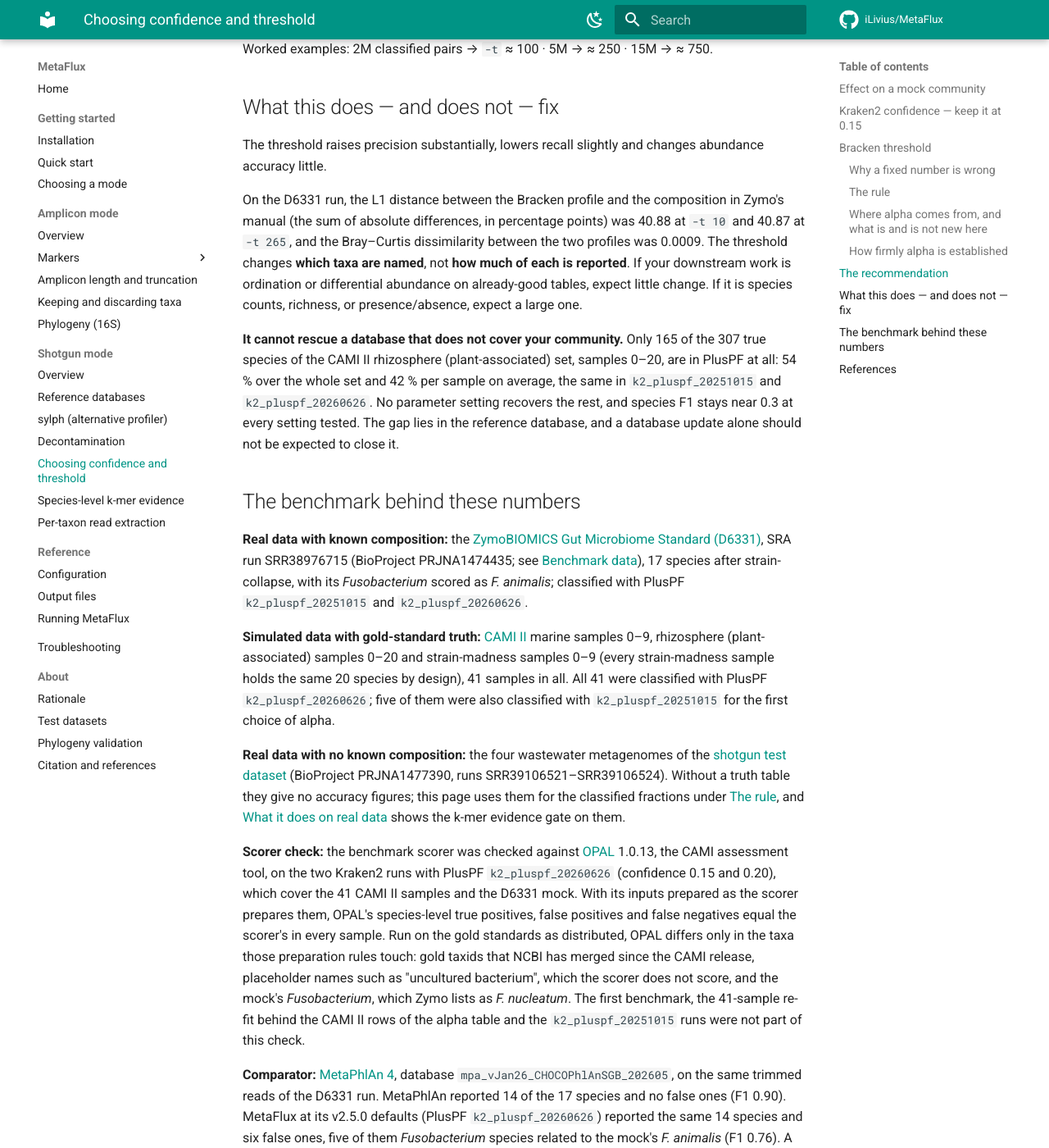
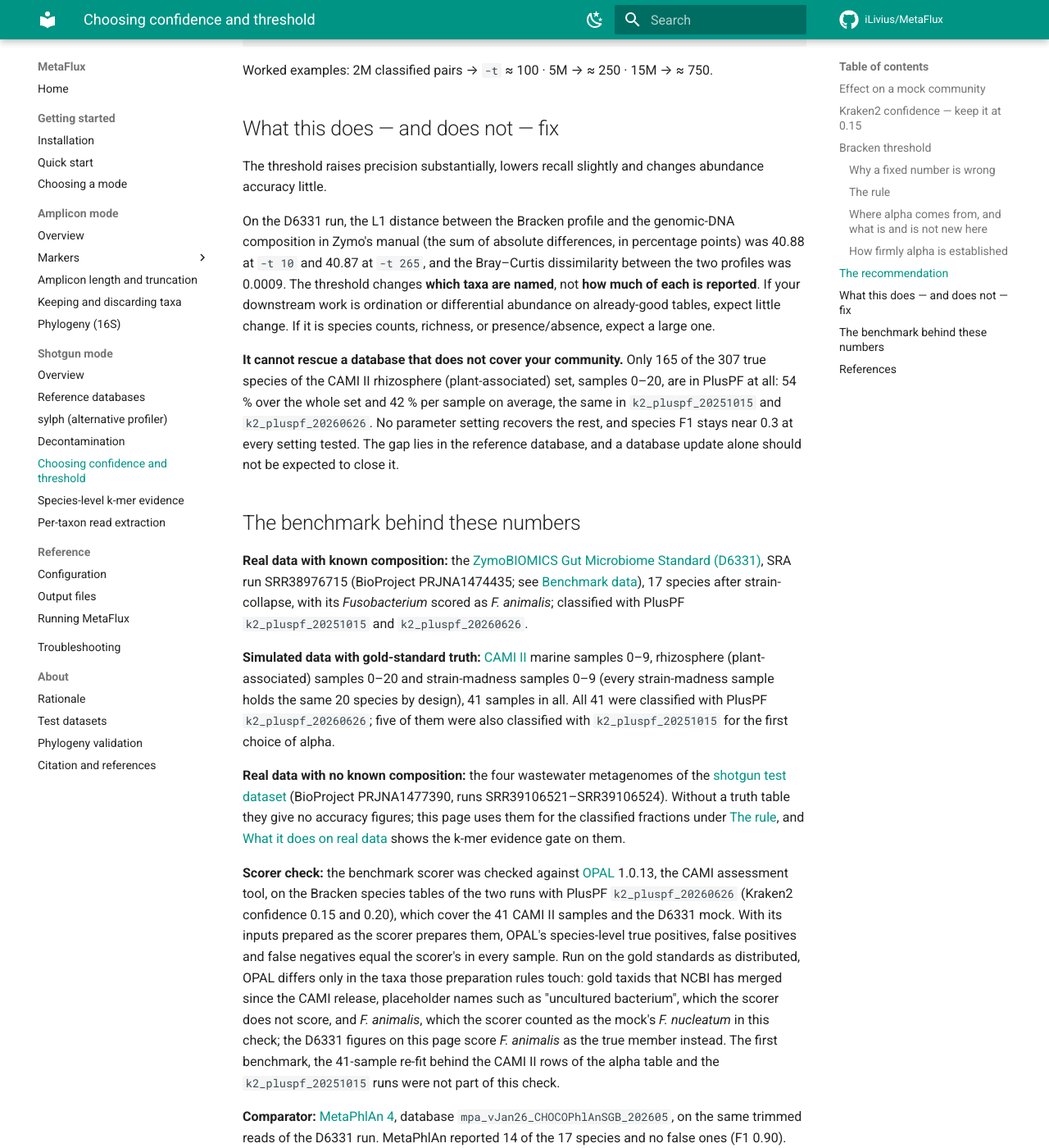
Before and after one commit to iLivius/MetaFlux, an MkDocs documentation site: the page built from docs/shotgun/confidence-and-threshold.md, in a window 1280 px wide and 1400 px high, scrolled down 4509 px. Shown: the whole window at 82% size. Built offline with MkDocs 1.6.1 and Material for MkDocs 9.7.7, drawn with Linux system fonts in a browser that asks for light colours; comment, search, counter and statistics services are not loaded; some of the changed text lies outside the part shown.

Commit message:
Docs: corrections from the review of the threshold page
The 0.34 F1 cost, the depth-ladder F1 values and the 0.967 exponent are attributed to
the first benchmark on k2_pluspf_20251015 (here, in the config comment and on the
configuration page); the OPAL sentence states the Fusobacterium rule that check used,
which differs from this page's; the wastewater and mock read-pair counts are given
separately; the L1 basis is the genomic-DNA composition; the promise of a CAMI
comparison is dropped.

````diff
--- a/docs/shotgun/confidence-and-threshold.md
+++ b/docs/shotgun/confidence-and-threshold.md
@@ -50,8 +50,9 @@
 Raising the confidence score removes far fewer weakly supported species than the Bracken
 threshold does, because Kraken2 does not reject a read that falls short of the
 confidence threshold: it moves the call **up** the taxonomy tree until the score clears
-the bar, and only reports "unclassified" if even the root fails. Raising confidence therefore mostly moves reads to coarser
-ranks, which leaves more reads for Bracken to redistribute.
+the bar, and only reports "unclassified" if even the root fails. Raising confidence
+therefore mostly moves reads to coarser ranks, which leaves more reads for Bracken to
+redistribute.
 
 The measured consequence: raising confidence lowers the read count of species-level
 calls, and a rare species can lose a large share of its few reads. On the same D6331
@@ -73,10 +74,11 @@
 The right floor depends on how many reads a sample has. A species with 200 reads is
 better supported in a sample of 2 million classified read pairs than in one of
 15 million: `auto` sets `-t 100` in the first, which keeps it, and `-t 750` in the
-second, which removes it. A fixed threshold is therefore right for one depth only. On
-one CAMI II marine sample (sample 0), subsampled to 2, 5 and 10 million read pairs and
-also used at its full 16.6 million, Bracken's default of 10 gave a lower F1 the deeper
-the sample was sequenced:
+second, which removes it. A fixed threshold is therefore right for one depth only. In
+the first benchmark behind the default, with PlusPF `k2_pluspf_20251015`, one CAMI II
+marine sample (sample 0) was subsampled to 2, 5 and 10 million read pairs and also used
+at its full 16.6 million. At Bracken's default of 10, F1 was lower the deeper the sample
+was sequenced:
 
 | classified pairs | F1 at fixed `-t 10` |
 |--:|--:|
@@ -99,8 +101,9 @@
 the database covers the community: with PlusPF `k2_pluspf_20260626`, 99.8 % of the
 D6331 mock's read pairs were classified, against 47–75 % for the four wastewater
 metagenomes of the [shotgun test dataset](../about/test-datasets.md#shotgun-test-dataset),
-at similar depth (3.5–5.3 million read pairs entering Kraken2). Raw input reads would
-therefore be the wrong denominator.
+at similar depth (5.3 million read pairs entering Kraken2 for the mock, 3.5–4.7 million
+for the wastewater metagenomes). Raw input reads would therefore be the wrong
+denominator.
 
 ```yaml
 shotgun:
@@ -130,11 +133,11 @@
 MetaFlux adds a measured constant and computes the threshold for each sample
 automatically:
 
-- a depth exponent of **0.967**, fitted on one CAMI II marine sample classified at four
-  depths (1.8 to 15 million classified pairs, the series above), consistent with a
-  threshold directly proportional to depth
-- a coefficient, **alpha = 5×10⁻⁵**, chosen in a first benchmark with PlusPF
-  `k2_pluspf_20251015` and re-fitted on all 41 CAMI II samples with
+- a depth exponent of **0.967**, fitted in the first benchmark on one CAMI II marine
+  sample classified at four depths (1.8 to 15 million classified pairs, the series
+  above), consistent with a threshold directly proportional to depth
+- a coefficient, **alpha = 5×10⁻⁵**, chosen in the first benchmark (PlusPF
+  `k2_pluspf_20251015`) and re-fitted on all 41 CAMI II samples with
   `k2_pluspf_20260626`, where the median optimum was 6.0×10⁻⁵; on the D6331 mock the
   optimum is several times higher (next section)
 - the `auto` computation itself, run per sample inside the `bracken` rule
@@ -195,10 +198,10 @@
 The threshold raises precision substantially, lowers recall slightly and changes
 abundance accuracy little.
 
-On the D6331 run, the L1 distance between the Bracken profile and the composition in
-Zymo's manual (the sum of absolute differences, in percentage points) was 40.88 at
-`-t 10` and 40.87 at `-t 265`, and the Bray–Curtis dissimilarity between the two
-profiles was 0.0009. The threshold changes **which taxa are named**, not **how much of
+On the D6331 run, the L1 distance between the Bracken profile and the genomic-DNA
+composition in Zymo's manual (the sum of absolute differences, in percentage points) was
+40.88 at `-t 10` and 40.87 at `-t 265`, and the Bray–Curtis dissimilarity between the
+two profiles was 0.0009. The threshold changes **which taxa are named**, not **how much of
 each is reported**. If your downstream work is ordination or differential abundance on
 already-good tables, expect little change. If it is species counts, richness, or
 presence/absence, expect a large one.
@@ -235,22 +238,23 @@
 
 **Scorer check:** the benchmark scorer was checked against
 [OPAL](https://github.com/CAMI-challenge/OPAL) 1.0.13, the CAMI assessment tool, on the
-two Kraken2 runs with PlusPF `k2_pluspf_20260626` (confidence 0.15 and 0.20), which cover
-the 41 CAMI II samples and the D6331 mock. With its inputs prepared as the scorer
-prepares them, OPAL's species-level true positives, false positives and false negatives
-equal the scorer's in every sample. Run on the gold standards as distributed, OPAL
-differs only in the taxa those preparation rules touch: gold taxids that NCBI has merged
-since the CAMI release, placeholder names such as "uncultured bacterium", which the
-scorer does not score, and the mock's *Fusobacterium*, which Zymo lists as
-*F. nucleatum*. The first benchmark, the 41-sample re-fit behind the CAMI II rows of the
-alpha table and the `k2_pluspf_20251015` runs were not part of this check.
+Bracken species tables of the two runs with PlusPF `k2_pluspf_20260626` (Kraken2
+confidence 0.15 and 0.20), which cover the 41 CAMI II samples and the D6331 mock. With
+its inputs prepared as the scorer prepares them, OPAL's species-level true positives,
+false positives and false negatives equal the scorer's in every sample. Run on the gold
+standards as distributed, OPAL differs only in the taxa those preparation rules touch:
+gold taxids that NCBI has merged since the CAMI release, placeholder names such as
+"uncultured bacterium", which the scorer does not score, and *F. animalis*, which the
+scorer counted as the mock's *F. nucleatum* in this check; the D6331 figures on this
+page score *F. animalis* as the true member instead. The first benchmark, the 41-sample
+re-fit behind the CAMI II rows of the alpha table and the `k2_pluspf_20251015` runs
+were not part of this check.
 
 **Comparator:** [MetaPhlAn 4](https://github.com/biobakery/MetaPhlAn), database
 `mpa_vJan26_CHOCOPhlAnSGB_202605`, on the same trimmed reads of the D6331 run. MetaPhlAn
 reported 14 of the 17 species and no false ones (F1 0.90). MetaFlux at its v2.5.0
 defaults (PlusPF `k2_pluspf_20260626`) reported the same 14 species and six false ones,
-five of them *Fusobacterium* species related to the mock's *F. animalis* (F1 0.76). A
-comparison on the CAMI II samples is in preparation.
+five of them *Fusobacterium* species related to the mock's *F. animalis* (F1 0.76).
 
 ## References
 
````
Also changed, not shown: other parts of docs/shotgun/confidence-and-threshold.md (+2 -2 lines), docs/reference/configuration.md (+1 -1 lines), 1 other file.
